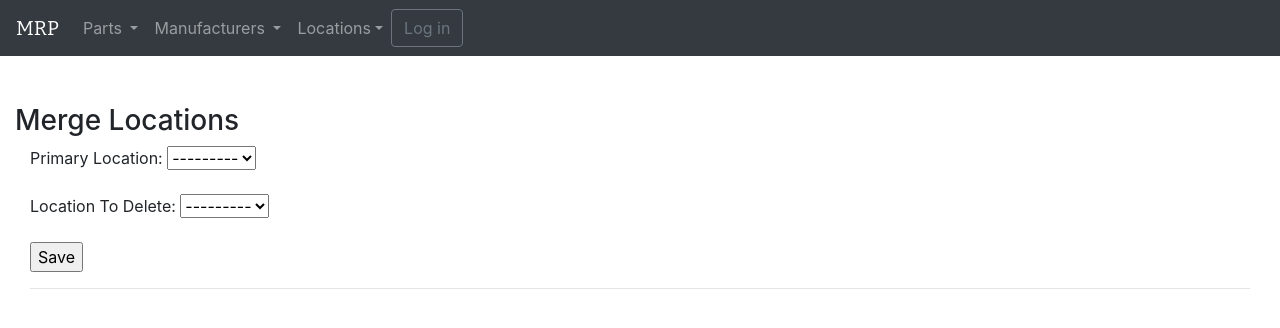
After one commit to mgeorge8/mrp_test, a Django app: page /mrp/location/merge/ in a window 1280 px wide. The commit adds this page. Shown: the top 328 px of the page. Run offline with Django 3.2, Linux system fonts and the light colour scheme; data that the repository does not hold is empty; parts of the project's set-up code (start-up, migrations or seed data) failed here and were passed over; some libraries are stand-ins or nearby versions.

Commit message:
add filter and search

```diff
--- a/mrp_system/forms.py
+++ b/mrp_system/forms.py
@@ -1,5 +1,5 @@
 from django import forms
-from mrp_system.models import Location, Part, ManufacturerRelationship, Field, Type
+from mrp_system.models import Location, Part, Manufacturer, ManufacturerRelationship, Field, Type
 from django.forms import ModelForm, BaseInlineFormSet
 from django.forms.models import inlineformset_factory
 
@@ -109,3 +109,34 @@ class TypeSelectForm(forms.Form):
 
     def save(self):
         return (self.cleaned_data.get('partType'))
+
+class MergeManufacturersForm(forms.Form):
+        primary = forms.ModelChoiceField(label='Primary Manufacturer',
+                                         queryset = Manufacturer.objects.order_by('name'))
+        alias = forms.ModelChoiceField(label='Manufacturer To Delete',
+                                         queryset = Manufacturer.objects.order_by('name'))
+
+class MergeLocationsForm(forms.Form):
+        primary = forms.ModelChoiceField(label='Primary Location',
+                                         queryset = Location.objects.order_by('name'))
+        alias = forms.ModelChoiceField(label='Location To Delete',
+                                         queryset = Location.objects.order_by('name'))
+
+class FilterForm(forms.Form):
+        def __init__(self,*args,**kwargs):
+                models = kwargs.pop('models')
+                typeName = kwargs.pop('typeName')
+                super(FilterForm, self).__init__(*args, **kwargs)
+                self.fields['location'].queryset = Location.objects.filter(part__partType=Type.objects.get(name=typeName)).distinct()
+                self.fields['manufacturer'].queryset = Manufacturer.objects.filter(part__partType=Type.objects.get(name=typeName)).distinct()
+                for field, name in models.items():
+                        self.fields[field] = forms.ModelMultipleChoiceField(Part.objects.all().values_list(field, flat=True).distinct(), required=False)
+                        self.fields[field].label = name
+
+        search = forms.CharField(required=False)
+        location = forms.ModelMultipleChoiceField(required=False, queryset = Location.objects.none())
+        manufacturer = forms.ModelMultipleChoiceField(required=False, queryset = Manufacturer.objects.none())
+##        char1 = forms.ModelMultipleChoiceField(required=False, queryset = Part.objects.none())
+##        char2 = forms.ModelMultipleChoiceField(required=False, queryset = Part.objects.none())
+##        integer1 = forms.ModelMultipleChoiceField(required=False, queryset = Part.objects.none())
+##        integer2 = forms.ModelMultipleChoiceField(required=False, queryset = Part.objects.none())
--- a/mrp_system/templates/base2.html
+++ b/mrp_system/templates/base2.html
@@ -48,6 +48,7 @@
       </a>
       <div class="dropdown-menu">
         <a class="dropdown-item" href="{% url 'create_type' %}">Create Type</a>
+<a class="dropdown-item" href="{% url 'list_types' %}">List</a>
       </div>
     </li>
 <li class="nav-item dropdown">
--- a/mrp_system/templates/location_list.html
+++ b/mrp_system/templates/location_list.html
@@ -6,7 +6,7 @@
 {% block content %}
 <div class="container-fluid">
 <h2>Locations </h2>
-<a href="{% url 'create_location' %}"> Create New Location</a>
+<a href="{% url 'create_location' %}"> Create New Location</a> &nbsp;&nbsp;&nbsp;&nbsp;<a href="{% url 'merge_locations' %}">Merge Locations</a>
 <hr>
 <br>
 <table class='table table-bordered table-striped table-condensed'>
--- a/mrp_system/templates/manufacturer_list.html
+++ b/mrp_system/templates/manufacturer_list.html
@@ -6,7 +6,7 @@
 {% block content %}
 <div class="container-fluid">
 <h2>Manufacturers</h2>
-<a href="{% url 'create_manufacturer' %}"> Create New Manufacturer</a>
+<a href="{% url 'create_manufacturer' %}"> Create New Manufacturer</a> &nbsp;&nbsp;&nbsp;&nbsp;<a href="{% url 'merge_manufacturers' %}">Merge Manufacturers</a>
 <hr>
 <br>
 <table class='table table-bordered table-striped table-condensed'>
--- /dev/null
+++ b/mrp_system/templates/merge_locations.html
@@ -0,0 +1,21 @@
+{% extends "base2.html" %}
+
+{% block title %}Location{% endblock title %}
+{% block crumbs %}
+    {{ block.super }}
+    <li><span class="divider">/</span> <a href="{% url 'list_locations' %}"> Locations</a></li>
+{% endblock crumbs %}
+{% block content %}
+<h3>Merge Locations</h3>
+<div class="container-fluid">
+<div class="form-horizontal">
+<form action="" method="post">
+{% csrf_token %}
+{{ form.as_p }}
+<input type="submit" value="Save"/>
+</form>
+
+</div>
+<hr/>
+        </div>
+{% endblock content %}
--- a/mrp_system/templates/part_list.html
+++ b/mrp_system/templates/part_list.html
@@ -4,6 +4,7 @@
 {% block title %}Parts{% endblock title %}
 {% block crumbs %}
     {{ block.super }}
+   <li><span class="divider">/</span> <a href="{% url 'list_types' %}">Parts</a></li>
     <li><span class="divider">/</span> <a href="">{{ type }}</a></li>
 {% endblock crumbs %}
 {% block content %}
@@ -16,6 +17,7 @@
 <form action="" method="post">
 {% csrf_token %}
 {{ form }}
+<input type="submit" value="Filter"/>
 </form>
 </div>
 <hr/>
--- a/mrp_system/urls.py
+++ b/mrp_system/urls.py
@@ -11,7 +11,7 @@ urlpatterns = [
         name='edit_type'),
 
     url(r'^parts/(?P<type_id>\d+)/$',
-        views.ListParts.as_view(),
+        views.ListParts,#.as_view(),
         name='list_parts'),
     url(r'^part/create/(?P<type_id>\d+)/$',
         views.PartCreate,
@@ -44,6 +44,12 @@ urlpatterns = [
     url('location/delete/(?P<location_id>\d+)/$',
         views.LocationDelete.as_view(),
         name='delete_location'),
+    url('manufacturer/merge/',
+        views.MergeManufacturerView,
+        name='merge_manufacturers'),
+    url('location/merge/',
+        views.MergeLocationView,
+        name='merge_locations'),
 
 
 ]
--- a/mrp_system/views.py
+++ b/mrp_system/views.py
@@ -1,14 +1,18 @@
-from django.shortcuts import render, get_object_or_404
+from django.shortcuts import render, get_object_or_404, redirect
 from django.http import HttpResponse, HttpResponseRedirect
 from django.views.generic import ListView, TemplateView
-from mrp_system.models import Part, Type, Field, Manufacturer, Location
-from mrp_system.forms import (PartForm, ManufacturerForm,
-ManufacturerFormSet, FieldFormSet, TypeForm, TypeSelectForm)
+from mrp_system.models import (Part, Type, Field, Manufacturer,
+                               ManufacturerRelationship, Location)
+from mrp_system.forms import (FilterForm, PartForm, MergeLocationsForm, ManufacturerForm,
+ManufacturerFormSet, MergeManufacturersForm, FieldFormSet, TypeForm, TypeSelectForm)
 from django.views.generic.edit import CreateView, UpdateView, DeleteView
 from django.forms.models import inlineformset_factory
 from django.urls import reverse, reverse_lazy
 from django.forms import ModelForm
 from django import forms
+from django.db.models.functions import Cast
+from django.db.models import CharField
+from django.contrib.postgres.search import SearchVector
 
 class TypeListView(ListView):
     model = Type
@@ -226,44 +230,110 @@ class PartListView(ListView):
 
         return part_list
 
-class ListParts(TemplateView):
-    template_name = 'part_list.html'
+def ListParts(request, type_id):
+    filters={}
+    partType = Type.objects.get(id=type_id)
+    parts = Part.objects.filter(partType=partType)
+    fields = Field.objects.filter(typePart_id=type_id)
+    typeName = partType.name
+    searchField = None
+    models={}
+    for field in fields:
+        models[field.fields] = field.name
+    if request.method == 'POST':
+        form = FilterForm(request.POST, models=models, typeName=typeName)
+        manufacturer = request.POST.getlist('manufacturer')
+        location = request.POST.getlist('location')
+        char1 = request.POST.getlist('char1')
+        char2 = request.POST.getlist('char2')
+        integer1 = request.POST.getlist('integer1')
+        integer2 = request.POST.getlist('integer2')
+        searchField = request.POST.get('search')
+        if len(manufacturer) > 0:
+            filters['manufacturer__in'] = manufacturer
+        if len(location) > 0:
+            filters['location__in'] = location
+        if len(char1) > 0:
+            filters['char1__in'] = char1
+        if len(char2) > 0:
+            filters['char2__in'] = char2
+        if len(integer1) > 0:
+            filters['integer1__in'] = integer1
+        if len(integer2) > 0:
+            filters['integer2'] = integer2
+        form=FilterForm(models=models, typeName=typeName)
+    else:
+        form = FilterForm(models=models, typeName=typeName)
+    parts = parts.filter(**filters)
+    if searchField == "" or searchField is None:
+        print(searchField)
+        print("not")
+        parts = parts.distinct('id')
+    else:
+        print(searchField)
+        print("none")
+        parts = parts.annotate(search=SearchVector('manufacturer__name', 'location__name', 'char1', 'char2', Cast('integer1', CharField()), Cast('integer2', CharField()))).filter(search=searchField)
+        parts = parts.distinct('id')
 
-    def post(self, request, *args, **kwargs):
-        context = self.get_context_data()
-        if context['form'].is_valid():
-            print ('yes done')
-            partType = context['form'].save()
+    return render(request, 'part_list.html', {'type': partType, 'parts': parts,
+                                              'fields': fields, 'form': form})
 
-            url = reverse('list_parts', args=[partType.pk])
-            #url = request.GET.get('next', reverse('dashboard'))
-            return HttpResponseRedirect(url)
-            #return redirect('week_timesheet', user_id=entry.pk)
-        return super(ListParts, self).render_to_response(context)
-
-    def get_context_data(self, *args, **kwargs):
-        context = super(ListParts, self).get_context_data(**kwargs)
-
-        form = TypeSelectForm(self.request.POST or None)
-
-        type_id = self.kwargs['type_id']
-        partType = Type.objects.get(id=type_id)
-        parts = Part.objects.filter(partType=partType)
-        fields = Field.objects.filter(typePart_id=type_id)
-
-        context.update({
-            'type': partType,
-            'parts': parts,
-            'fields': fields,
-            'form': form,
-            })
-        return context
+##class ListParts(TemplateView):
+##    template_name = 'part_list.html'
+##
+##    def post(self, request, *args, **kwargs):
+##        context = self.get_context_data()
+####        if context['form'].is_valid():
+####            print ('yes done')
+####            #context['form'].save()
+####
+####            url = reverse('list_parts', args=[partType.pk])
+####            #url = request.GET.get('next', reverse('dashboard'))
+####            return HttpResponseRedirect(url)
+##            #return redirect('week_timesheet', user_id=entry.pk)
+##        return super(ListParts, self).render_to_response(context)
+##
+##    def get_context_data(self, *args, **kwargs):
+##        context = super(ListParts, self).get_context_data(**kwargs)
+####        filters = {}
+####
+####        for key, value in self.kwargs.items():
+####            if key in ['location', 'manufacturer', 'char1', 'char2', 'integer1', 'integer2']:
+####                filters[key] = value
+##
+##        #Test.objects.filter(**filters)
+##        filter_names = ('location', 'manufacturer', 'char1')
+##
+##       # queryset = Books.objects.all();
+##        filter_clauses = [Q(filter=self.kwargs[filter])
+##                      for filter in filter_names
+##                      if self.kwargs[filter]]
+####        if filter_clauses:
+####            queryset = queryset.filter(reduce(operator.and_, filter_clauses))
+##        #form = TypeSelectForm(self.request.POST or None)
+##        form = FilterForm(self.request.POST or None)
+##        type_id = self.kwargs['type_id']
+##        partType = Type.objects.get(id=type_id)
+##        man = Manufacturer.objects.get(name="manu1")
+##        parts = Part.objects.filter(partType=partType)
+##        if filter_clauses:
+##            parts = parts.filter(reduce(operator.and_, filter_clauses))
+##        #parts = parts.filter(**filters)
+##        fields = Field.objects.filter(typePart_id=type_id)
+##
+##        context.update({
+##            'type': partType,
+##            'parts': parts,
+##            'fields': fields,
+##            'form': form,
+##            })
+##        return context
 
 class CreateManufacturer(CreateView):
     model = Manufacturer
     fields = ['name']
     template_name = 'manufacturer_form.html'
-    success_url = reverse_lazy('list_types')
+    success_url = reverse_lazy('list_manufacturers')
 
     def get_context_data(self, **kwargs):
         kwargs['manufacturers'] = Manufacturer.objects.order_by('name')
@@ -273,7 +343,7 @@ class CreateLocation(CreateView):
     model = Location
     fields = ['name']
     template_name = 'location_form.html'
-    success_url = reverse_lazy('list_types')
+    success_url = reverse_lazy('list_locations')
 
     def get_context_data(self, **kwargs):
         kwargs['locations'] = Location.objects.order_by('name')
@@ -305,23 +375,52 @@ class LocationDelete(DeleteView):
     template_name = 'delete_location.html'
     success_url = reverse_lazy('list_locations')
 
-##def merge(primary_object, alias_object):
-##    if not isinstance(alias_object, Manufacturer):
-##        raise TypeError('Only Manufacturer instances can be merged')
-##
-##    if not isinstance(primary_object, Manufacturer):
-##        raise TypeError('Only Manufacturer instances can be merged')
-##
-##    parts = alias_object.part_set.all()
-##    partNumber = []
-##    partSet = []
-##    for part in parts:
-##        m = ManufacturerRelationship.objects.get(part=part, manufacturer=alias_object)
-##        partNumber.append(m.partNumber)
-##        partSet.append(m.part)
-##    alias_object.part_set.clear()
-##    length = len(partSet)
-##    for x in range(length):
-##        ManufacturerRelationship.objects.create(part=partSet[x],
-##                                                manufacturer=primary_object,
-##                                                partNumber=partNumber[x])
+def MergeManufacturerView(request):
+    if request.method == "POST":
+        form = MergeManufacturersForm(request.POST)
+        if form.is_valid():
+            primary_object = form.cleaned_data['primary']
+            alias_object = form.cleaned_data['alias']
+            MergeManufacturer(primary_object, alias_object)
+            return redirect('list_manufacturers')
+    else: form = MergeManufacturersForm()
+    return render(request, "merge_manufacturers.html", {"form":form})
+
+def MergeManufacturer(primary_object, alias_object):
+    if not isinstance(alias_object, Manufacturer):
+        raise TypeError('Only Manufacturer instances can be merged')
+
+    if not isinstance(primary_object, Manufacturer):
+        raise TypeError('Only Manufacturer instances can be merged')
+
+    parts = alias_object.part_set.all()
+    partNumber = []
+    partSet = []
+    for part in parts:
+        m = ManufacturerRelationship.objects.get(part=part, manufacturer=alias_object)
+        partNumber.append(m.partNumber)
+        partSet.append(m.part)
+    alias_object.part_set.clear()
+    length = len(partSet)
+    for x in range(length):
+        ManufacturerRelationship.objects.create(part=partSet[x],
+                                                manufacturer=primary_object,
+                                                partNumber=partNumber[x])
+    alias_object.delete()
+
+def MergeLocationView(request):
+    if request.method == "POST":
+        form = MergeLocationsForm(request.POST)
+        if form.is_valid():
+            primary_object = form.cleaned_data['primary']
+            alias_object = form.cleaned_data['alias']
+            MergeLocation(primary_object, alias_object)
+            return redirect('list_locations')
+    else: form = MergeLocationsForm()
+    return render(request, "merge_locations.html", {"form":form})
+
+def MergeLocation(primary_object, alias_object):
+    parts = alias_object.part_set.all()
+    for part in parts:
+        part.location.add(primary_object)
+        part.location.filter(id=alias_object.id).delete()
```
Also changed, not shown: mrp_system/templates/merge_manufacturers.html (added, +22 -0 lines).
